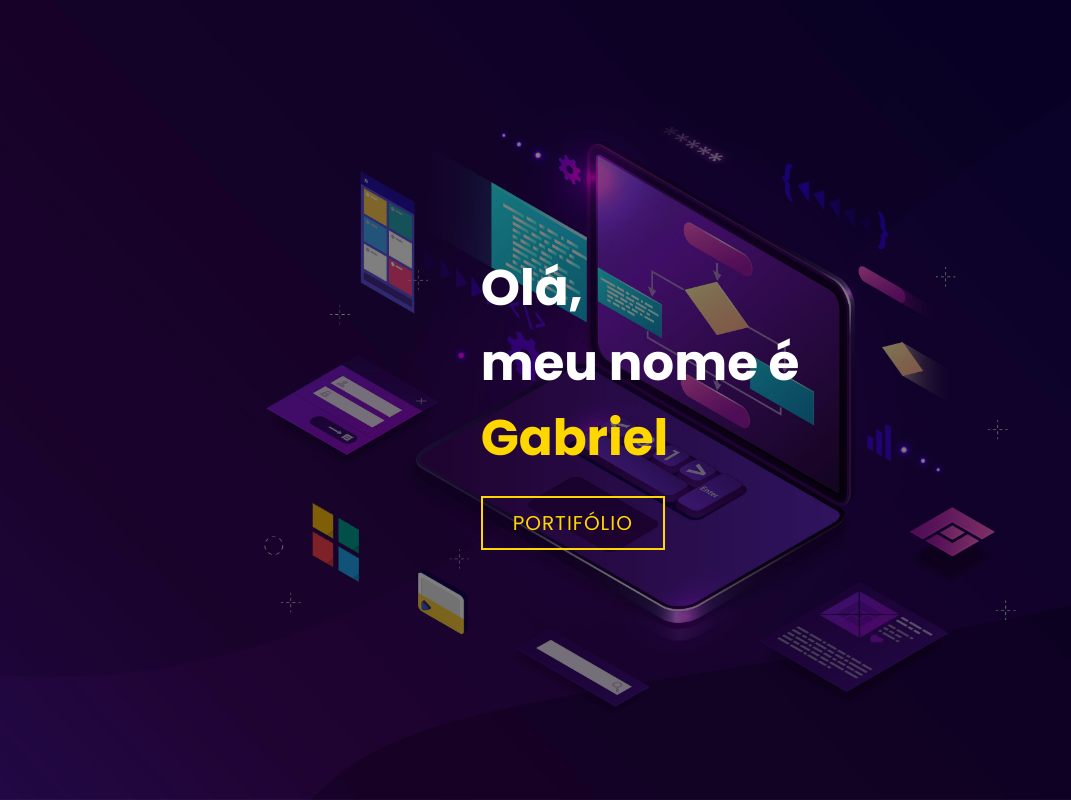
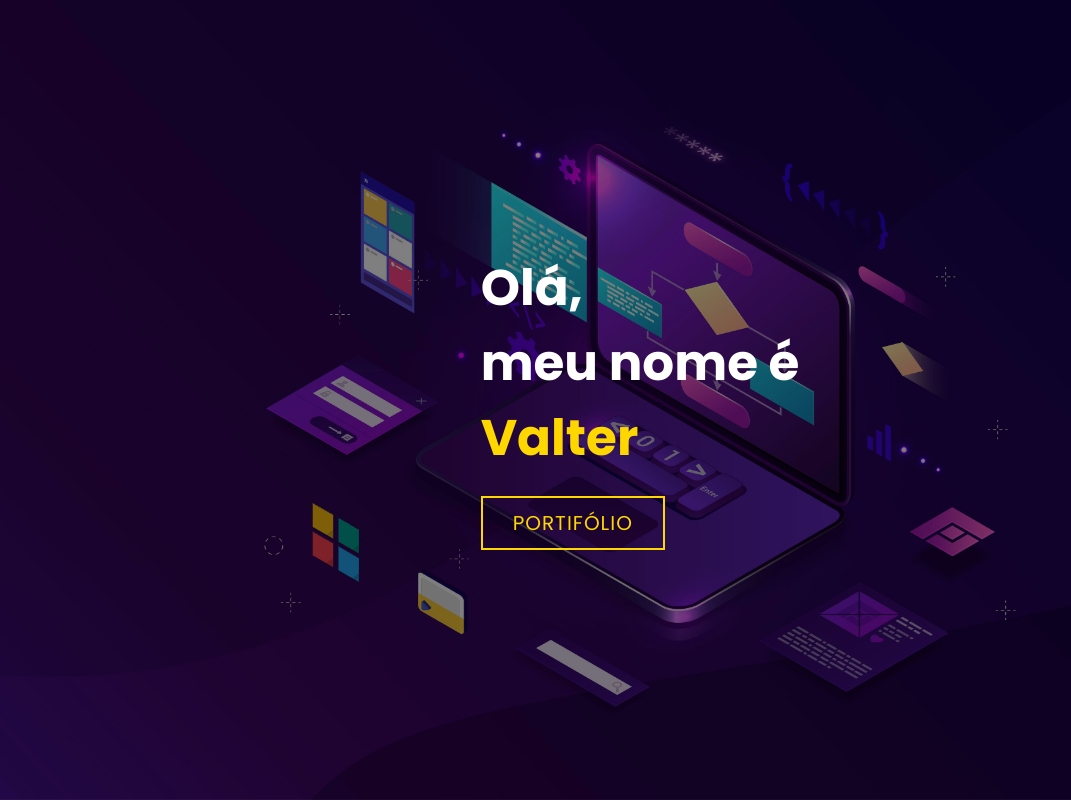
Before and after one commit to 123valter4/portifolio, a plain HTML site: page index.html in a window 1280 px wide. Shown: the top 800 px of the page, without its empty margins (0-1071 px from the left). Drawn offline with Linux system fonts and the light colour scheme.

Commit message:
alterado o nome

```diff
--- a/index.html
+++ b/index.html
@@ -14,7 +14,7 @@
             <div>
                 <h1>Olá,<span></span></h1>
                 <h1>meu nome é<span></span></h1>
-                <h1>Gabriel<span></span></h1>
+                <h1>Valter<span></span></h1>
                 <a href="#portfolio" type="button" class="cta">Portifólio</a>
             </div>
         </div>
```
